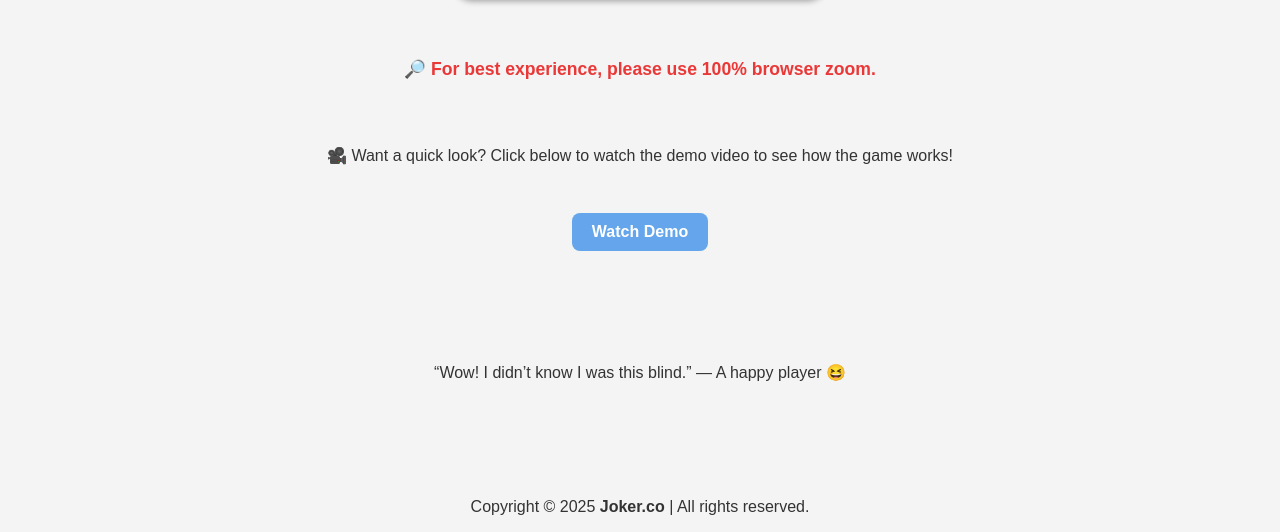
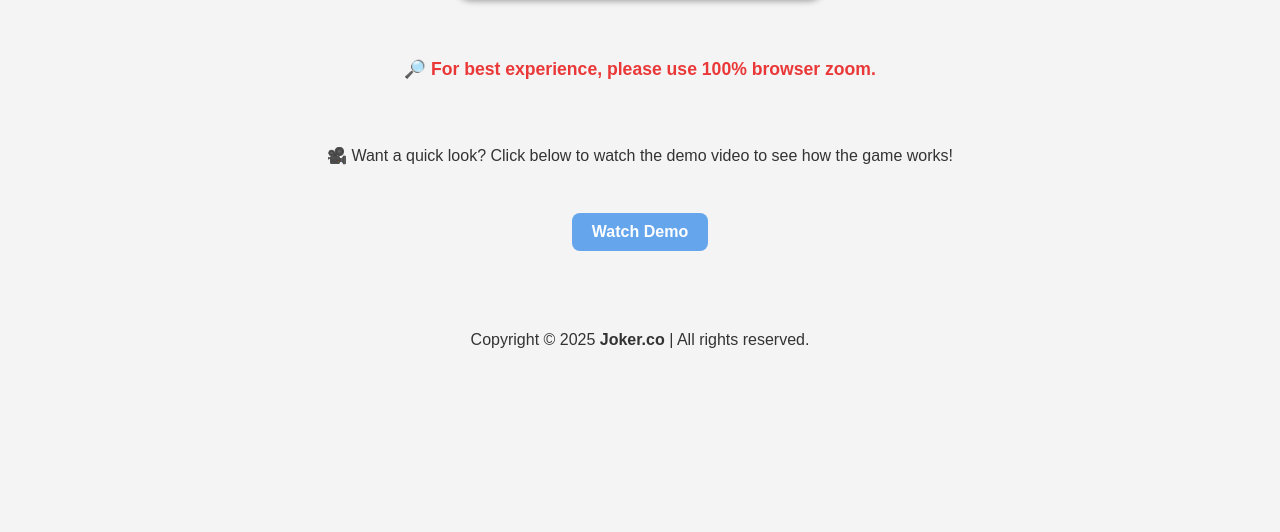
Before and after one commit to nutellayan/WebTech, a website built with webpack: page index.html in a window 1280 px wide. Shown: the part 465-997 px from the top of the page. After the commit the page ends 830 px from the top, so only its background shows below. Built offline with nearby package versions, Linux system fonts and the light colour scheme.

Commit message:
Updated Readme and PNG

```diff
--- a/css/style.css
+++ b/css/style.css
@@ -46,7 +46,7 @@ h2, h3 {
 }
 
 footer {
-  margin-top: 100px;
+  margin-top: 80px;
 }
 
 main {
--- a/index.html
+++ b/index.html
@@ -33,9 +33,6 @@
   <p>🎥 Want a quick look? Click below to watch the demo video to see how the game works!</p>
   <a href="demo.html" class="demo-button">Watch Demo</a>
 
-  <p></p>
-  <blockquote class="quote">“Wow! I didn’t know I was this blind.” — A happy player 😆</blockquote>
-
 </main>
 
 <footer>
```
Also changed, not shown: README.md, assets/images/jokerco.PNG (added).
